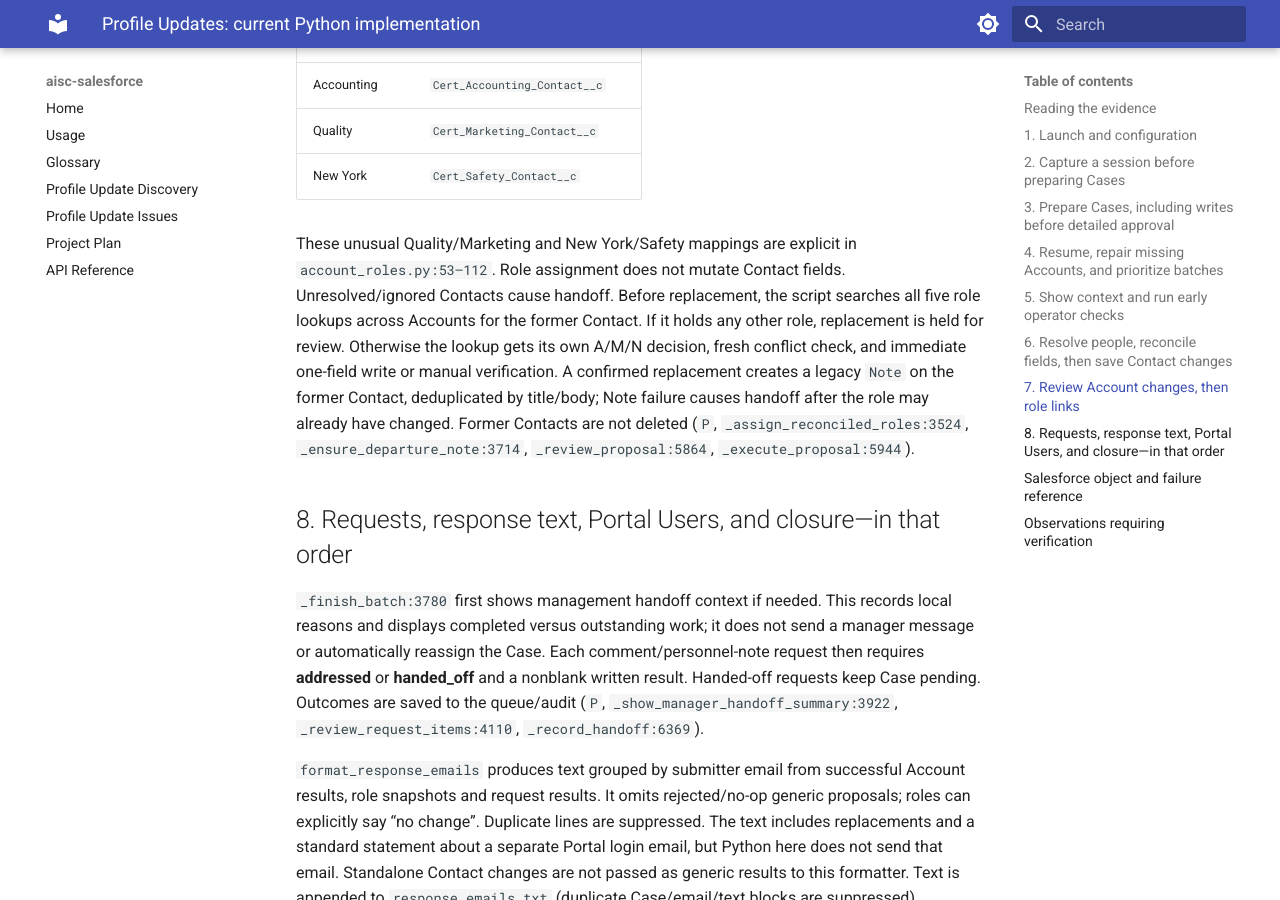
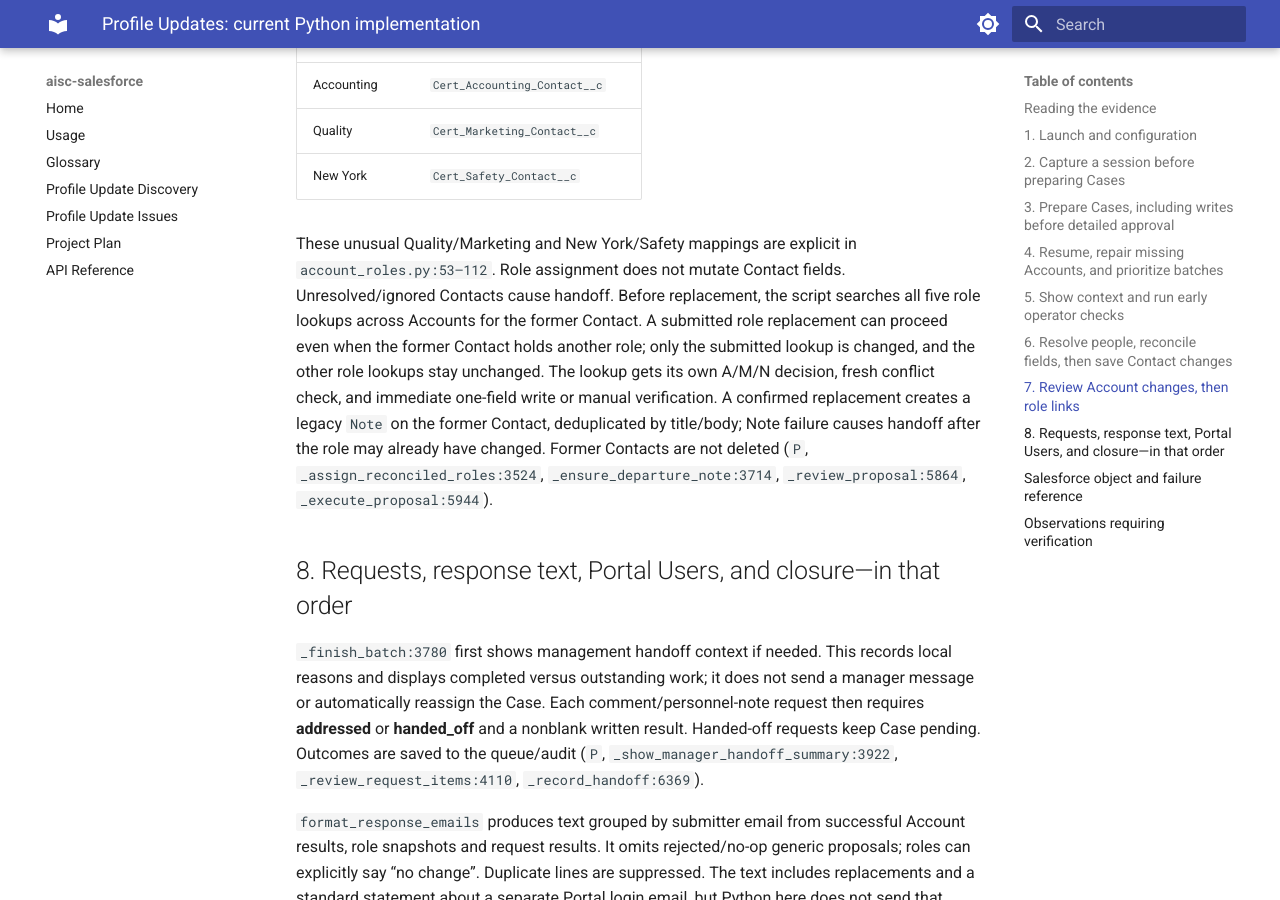
Before and after one commit to MauxBoyle/aisc-sf, an MkDocs documentation site: the page built from docs/PROFILE_UPDATES_IMPLEMENTATION.md, in a window 1280 px wide and 900 px high, scrolled down 6905 px. Built offline with MkDocs 1.6.1 and Material for MkDocs 9.7.7, drawn with Linux system fonts in a browser that asks for light colours.

Commit message:
better documentation i hope

```diff
--- a/docs/PROFILE_UPDATES_IMPLEMENTATION.md
+++ b/docs/PROFILE_UPDATES_IMPLEMENTATION.md
@@ -99,7 +99,7 @@ Role links run after Contact and Account review, using the preserved source mapp
 | Quality | `Cert_Marketing_Contact__c` |
 | New York | `Cert_Safety_Contact__c` |
 
-These unusual Quality/Marketing and New York/Safety mappings are explicit in `account_roles.py:53–112`. Role assignment does not mutate Contact fields. Unresolved/ignored Contacts cause handoff. Before replacement, the script searches all five role lookups across Accounts for the former Contact. If it holds any other role, replacement is held for review. Otherwise the lookup gets its own A/M/N decision, fresh conflict check, and immediate one-field write or manual verification. A confirmed replacement creates a legacy `Note` on the former Contact, deduplicated by title/body; Note failure causes handoff after the role may already have changed. Former Contacts are not deleted (`P`, `_assign_reconciled_roles:3524`, `_ensure_departure_note:3714`, `_review_proposal:5864`, `_execute_proposal:5944`).
+These unusual Quality/Marketing and New York/Safety mappings are explicit in `account_roles.py:53–112`. Role assignment does not mutate Contact fields. Unresolved/ignored Contacts cause handoff. Before replacement, the script searches all five role lookups across Accounts for the former Contact. A submitted role replacement can proceed even when the former Contact holds another role; only the submitted lookup is changed, and the other role lookups stay unchanged. The lookup gets its own A/M/N decision, fresh conflict check, and immediate one-field write or manual verification. A confirmed replacement creates a legacy `Note` on the former Contact, deduplicated by title/body; Note failure causes handoff after the role may already have changed. Former Contacts are not deleted (`P`, `_assign_reconciled_roles:3524`, `_ensure_departure_note:3714`, `_review_proposal:5864`, `_execute_proposal:5944`).
 
 ## 8. Requests, response text, Portal Users, and closure—in that order
 
```
